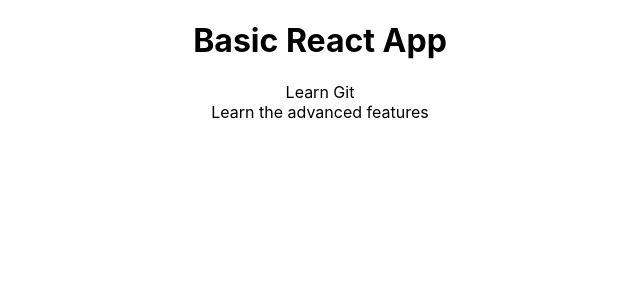
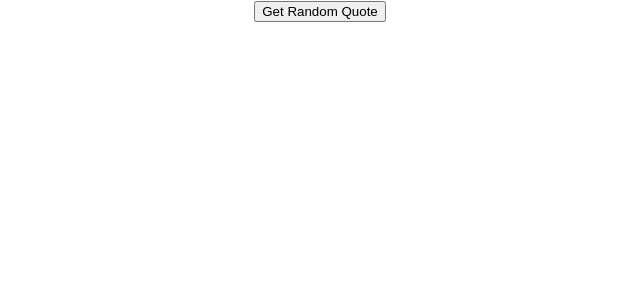
Before and after one commit to gourvankit/GithubBasics, a React (Create React App) app: page / in a window 1280 px wide. Shown: the top 300 px of the page, without its empty margins (320-960 px from the left). Built offline with nearby package versions, Linux system fonts and the light colour scheme.

Commit message:
api made click on button random quote appears

```diff
--- a/package.json
+++ b/package.json
@@ -6,6 +6,7 @@
     "@testing-library/jest-dom": "^5.17.0",
     "@testing-library/react": "^13.4.0",
     "@testing-library/user-event": "^13.5.0",
+    "axios": "^1.6.5",
     "react": "^18.2.0",
     "react-dom": "^18.2.0",
     "react-scripts": "5.0.1",
--- a/src/App.js
+++ b/src/App.js
@@ -1,11 +1,12 @@
 import "./App.css";
-
+import Home from './Home';
 function App() {
   return (
     <div className="App">
-      <h1>Basic React App</h1>
+      {/* <h1>Basic React App</h1>
       <div>Learn Git</div>
-      <div>Learn the advanced features</div>
+      <div>Learn the advanced features</div> */}
+      <Home></Home>
     </div>
   );
 }
--- /dev/null
+++ b/src/Home.js
@@ -0,0 +1,45 @@
+import React, { useState } from 'react';
+import axios from 'axios';
+
+
+function Home() {
+  const [quote, setQuote] = useState('');
+
+  const fetchRandomQuote = async () => {
+    const options = {
+      method: 'GET',
+      url: 'https://famous-quotes4.p.rapidapi.com/random',
+      params: {
+        category: 'all',
+        count: '2'
+      },
+      headers: {
+        'X-RapidAPI-Key': 'ca5b2f5121mshbb12f717cc17beap1d35fdjsn76b2cf09fead',
+        'X-RapidAPI-Host': 'famous-quotes4.p.rapidapi.com'
+      }
+    };
+
+    try {
+      const response = await axios.request(options);
+      const randomQuote = response.data[0].text; // Assuming response.data is an array of quotes
+      console.log(response);
+      setQuote(randomQuote);
+    } catch (error) {
+      console.error(error);
+    }
+  };
+
+  return (
+    <div>
+      <button onClick={fetchRandomQuote}>Get Random Quote</button>
+      {quote && (
+        <div>
+          <h3>Random Quote:</h3>
+          <p>{quote}</p>
+        </div>
+      )}
+    </div>
+  );
+}
+
+export default Home;
```
Also changed, not shown: 1 other file (tests, documents, lock files or other folders).
